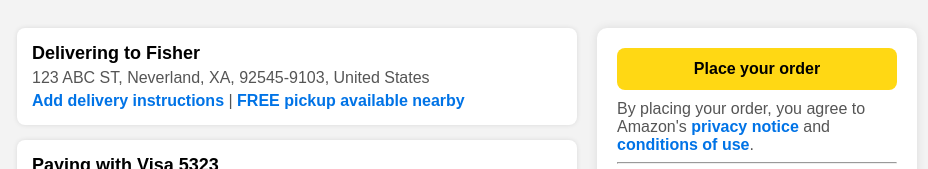
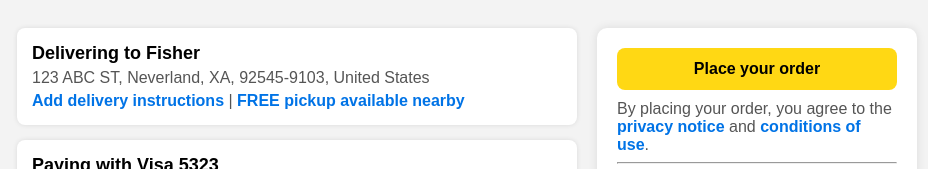
Before and after one commit to CRChenND/fish, a plain HTML site: page index.html in a window 1280 px wide. Shown: the top 169 px of the page, without its empty margins (173-1101 px from the left). Drawn offline with Linux system fonts and the light colour scheme.

Commit message:
remove amazon

```diff
--- a/index.html
+++ b/index.html
@@ -3,7 +3,7 @@
 <head>
     <meta charset="UTF-8">
     <meta name="viewport" content="width=device-width, initial-scale=1.0">
-    <title>Amazon Checkout</title>
+    <title>Checkout</title>
     <style>
       body {
           font-family: Arial, sans-serif;
@@ -186,7 +186,7 @@
           <!-- Order Summary & Place Order -->
           <button class="btn">Place your order</button>
           <div class="content" style="margin-top: 10px;">
-              By placing your order, you agree to Amazon's
+              By placing your order, you agree to the
               <a href="" class="action-link">privacy notice</a> and
               <a href="" class="action-link">conditions of use</a>.
           </div>
```
